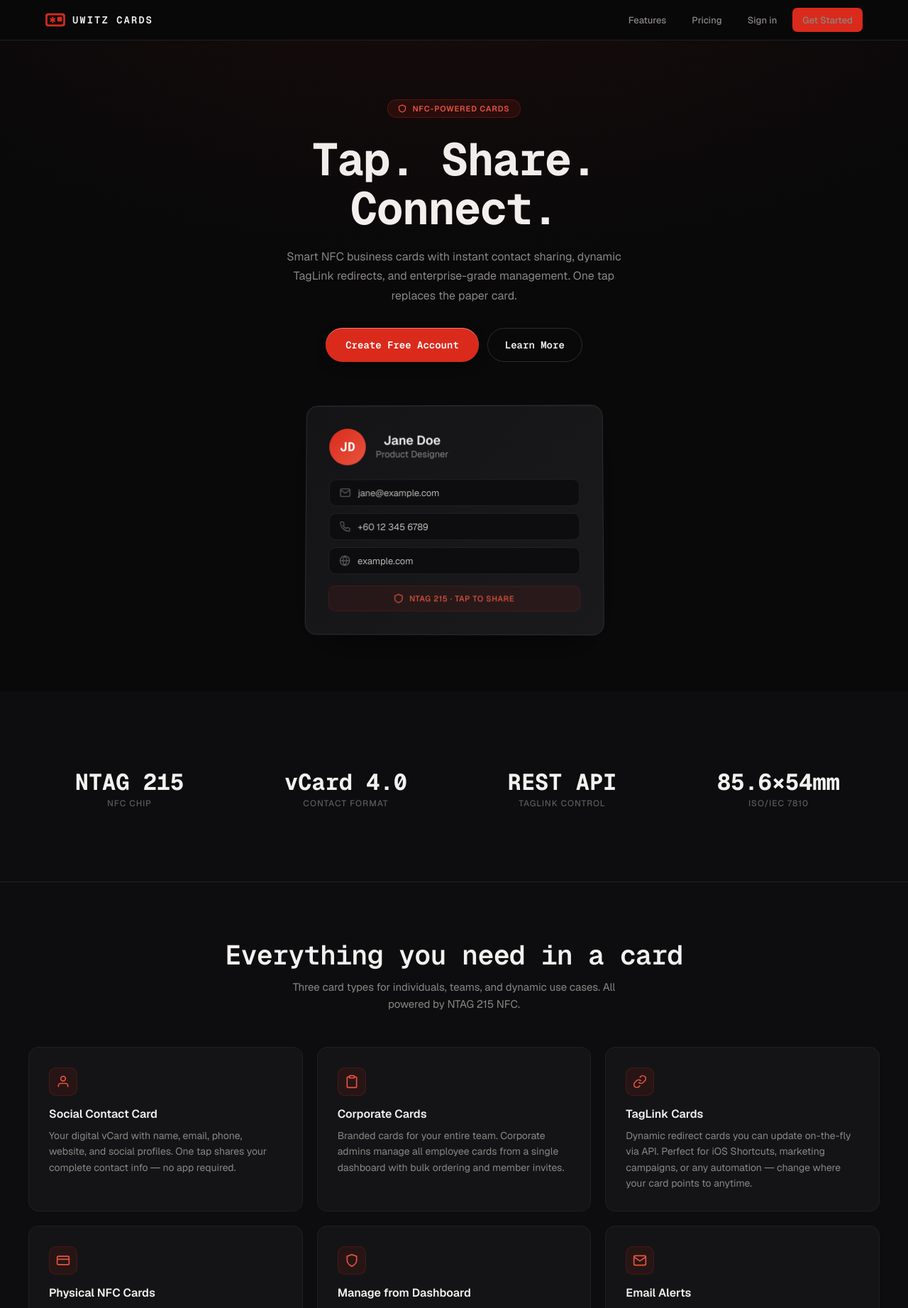
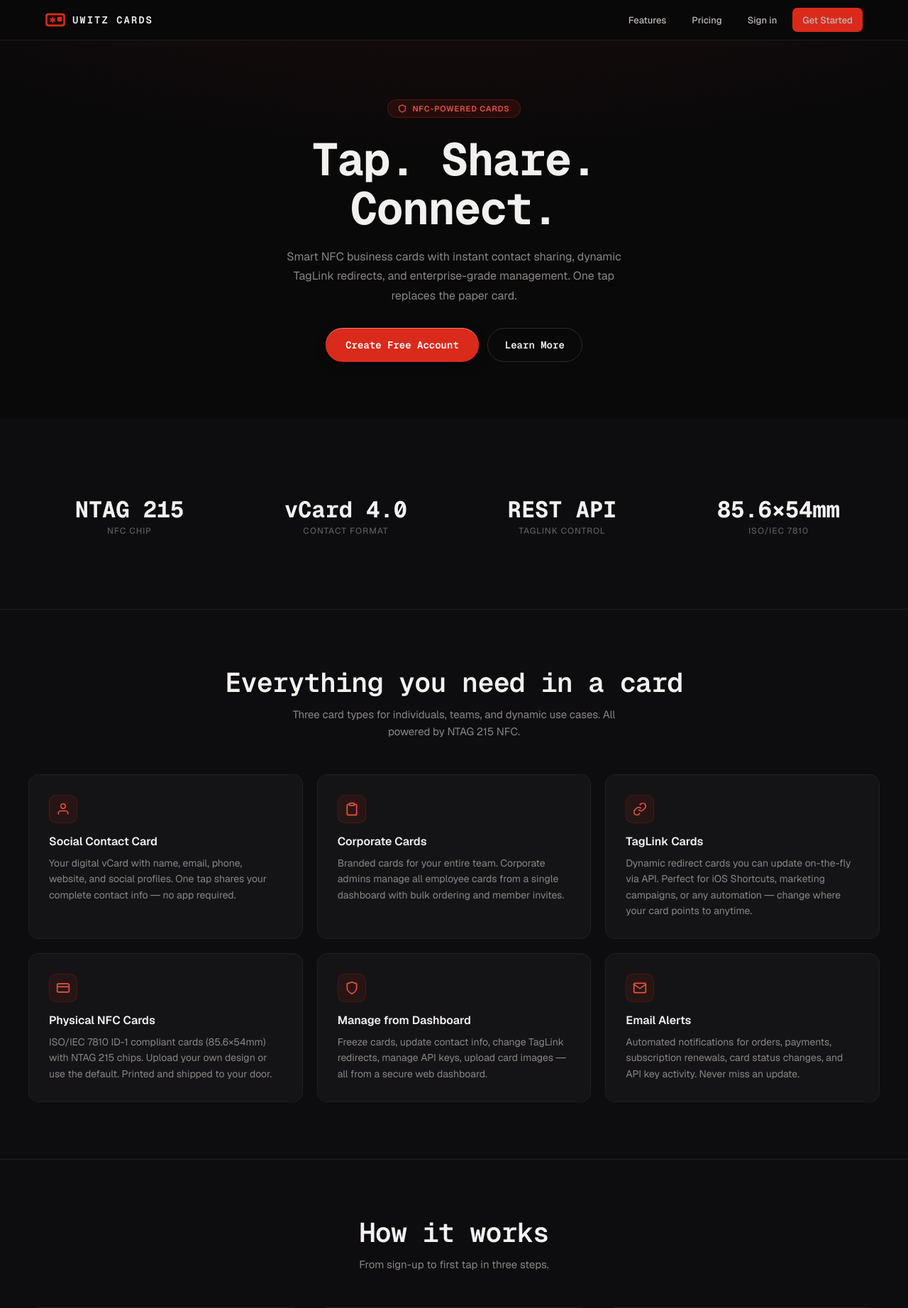
Before and after one commit to Uwitz/CardAPI, a FastAPI app: page / in a window 1280 px wide. Shown: the top 1843 px of the page at 71% size. Run offline with FastAPI, Linux system fonts and the light colour scheme; parts of the project's set-up code (start-up, migrations or seed data) failed here and were passed over.

Commit message:
Remove card preview from landing, fix nav link visibility
- Remove info card preview and unused CSS from landing page
- Nav links: fg-2 → fg-1 for better contrast on dark navbar

Co-authored-by: CommandCodeBot <noreply@commandcode.ai>

```diff
--- a/templates/landing.html
+++ b/templates/landing.html
@@ -36,7 +36,7 @@
     .nav-brand img { width: 24px; height: 24px; }
     .nav-brand span { font: 600 14px/1 var(--font-mono); letter-spacing: 0.14em; color: var(--fg-0); }
     .nav-links { display: flex; align-items: center; gap: 8px; }
-    .nav-links a { font: 500 13px/1 var(--font-sans); color: var(--fg-2); padding: 6px 14px; border-radius: 7px; transition: all 0.15s; }
+    .nav-links a { font: 500 13px/1 var(--font-sans); color: var(--fg-1); padding: 6px 14px; border-radius: 7px; transition: all 0.15s; }
     .nav-links a:hover { color: var(--fg-0); background: var(--bg-3); text-decoration: none; }
     .nav-cta { display: inline-flex; align-items: center; height: 34px; padding: 0 18px; border-radius: var(--radius-pill); background: var(--red-500); color: #fff; font: 600 12.5px/1 var(--font-sans); text-decoration: none; transition: all 0.15s; }
     .nav-cta:hover { background: var(--red-400); transform: translateY(-1px); text-decoration: none; color: #fff; }
@@ -52,21 +52,6 @@
     .btn-primary:hover { background: var(--red-400); transform: translateY(-2px); text-decoration: none; color: #fff; }
     .btn-ghost { display: inline-flex; align-items: center; height: 48px; padding: 0 24px; border-radius: var(--radius-pill); background: transparent; border: 1px solid var(--line-2); color: var(--fg-0); font: 600 14px/1 var(--font-mono); text-decoration: none; transition: all 0.15s; }
     .btn-ghost:hover { border-color: var(--fg-3); background: rgba(255,255,255,0.03); transform: translateY(-2px); text-decoration: none; color: var(--fg-0); }
-
-    /* ── Card Preview ── */
-    .card-preview { max-width: 420px; margin: 60px auto 0; perspective: 1000px; }
-    .card-face { background: linear-gradient(135deg, var(--bg-2) 0%, var(--bg-3) 100%); border: 1px solid var(--line-2); border-radius: 16px; padding: 32px; box-shadow: 0 20px 60px -20px rgba(0,0,0,0.8), inset 0 1px 0 rgba(255,255,255,0.04); transform: rotateX(2deg) rotateY(-1deg); transition: transform 0.4s cubic-bezier(0.16,1,0.3,1); }
-    .card-face:hover { transform: rotateX(0deg) rotateY(0deg) translateY(-4px); }
-    .card-face-header { display: flex; align-items: center; gap: 14px; margin-bottom: 20px; }
-    .card-avatar { width: 52px; height: 52px; border-radius: 50%; background: linear-gradient(135deg, var(--red-500), var(--red-400)); display: flex; align-items: center; justify-content: center; font: 700 18px/1 var(--font-mono); color: #fff; flex-shrink: 0; }
-    .card-name { font: 600 18px/1.2 var(--font-sans); color: var(--fg-0); }
-    .card-title { font: 400 13px/1.3 var(--font-sans); color: var(--fg-2); margin-top: 2px; }
-    .card-fields { display: flex; flex-direction: column; gap: 10px; }
-    .card-field { display: flex; align-items: center; gap: 10px; padding: 10px 14px; background: var(--bg-1); border: 1px solid var(--line-1); border-radius: 10px; }
-    .card-field svg { width: 16px; height: 16px; color: var(--fg-3); flex-shrink: 0; }
-    .card-field span { font: 400 13px/1 var(--font-sans); color: var(--fg-1); }
-    .card-nfc { display: flex; align-items: center; justify-content: center; gap: 8px; margin-top: 16px; padding: 10px; border-radius: 10px; background: rgba(218,42,28,0.08); border: 1px solid rgba(218,42,28,0.15); font: 500 11px/1 var(--font-sans); letter-spacing: 0.06em; text-transform: uppercase; color: var(--red-400); }
-    .card-nfc svg { width: 14px; height: 14px; }
 
     /* ── Section ── */
     .sec { padding: 80px 24px; border-top: 1px solid var(--line-1); }
@@ -142,36 +127,6 @@
     <a href="#features" class="btn-ghost">Learn More</a>
   </div>
 
-  <!-- Card Preview -->
-  <div class="card-preview">
-    <div class="card-face">
-      <div class="card-face-header">
-        <div class="card-avatar">JD</div>
-        <div>
-          <div class="card-name">Jane Doe</div>
-          <div class="card-title">Product Designer</div>
-        </div>
-      </div>
-      <div class="card-fields">
-        <div class="card-field">
-          <svg viewBox="0 0 24 24" fill="none" stroke="currentColor" stroke-width="2"><path d="M4 4h16c1.1 0 2 .9 2 2v12c0 1.1-.9 2-2 2H4c-1.1 0-2-.9-2-2V6c0-1.1.9-2 2-2z"/><polyline points="22,6 12,13 2,6"/></svg>
-          <span>jane@example.com</span>
-        </div>
-        <div class="card-field">
-          <svg viewBox="0 0 24 24" fill="none" stroke="currentColor" stroke-width="2"><path d="M22 16.92v3a2 2 0 01-2.18 2 19.79 19.79 0 01-8.63-3.07 19.5 19.5 0 01-6-6 19.79 19.79 0 01-3.07-8.67A2 2 0 014.11 2h3a2 2 0 012 1.72c.127.96.361 1.903.7 2.81a2 2 0 01-.45 2.11L8.09 9.91a16 16 0 006 6l1.27-1.27a2 2 0 012.11-.45c.907.339 1.85.573 2.81.7A2 2 0 0122 16.92z"/></svg>
-          <span>+60 12 345 6789</span>
-        </div>
-        <div class="card-field">
-          <svg viewBox="0 0 24 24" fill="none" stroke="currentColor" stroke-width="2"><circle cx="12" cy="12" r="10"/><line x1="2" y1="12" x2="22" y2="12"/><path d="M12 2a15.3 15.3 0 014 10 15.3 15.3 0 01-4 10 15.3 15.3 0 01-4-10 15.3 15.3 0 014-10z"/></svg>
-          <span>example.com</span>
-        </div>
-      </div>
-      <div class="card-nfc">
-        <svg viewBox="0 0 24 24" fill="none" stroke="currentColor" stroke-width="2"><path d="M12 2L3 6v6c0 5 4 8.5 9 10 5-1.5 9-5 9-10V6z"/></svg>
-        NTAG 215 · Tap to share
-      </div>
-    </div>
-  </div>
 </section>
 
 <!-- Stats -->
```
